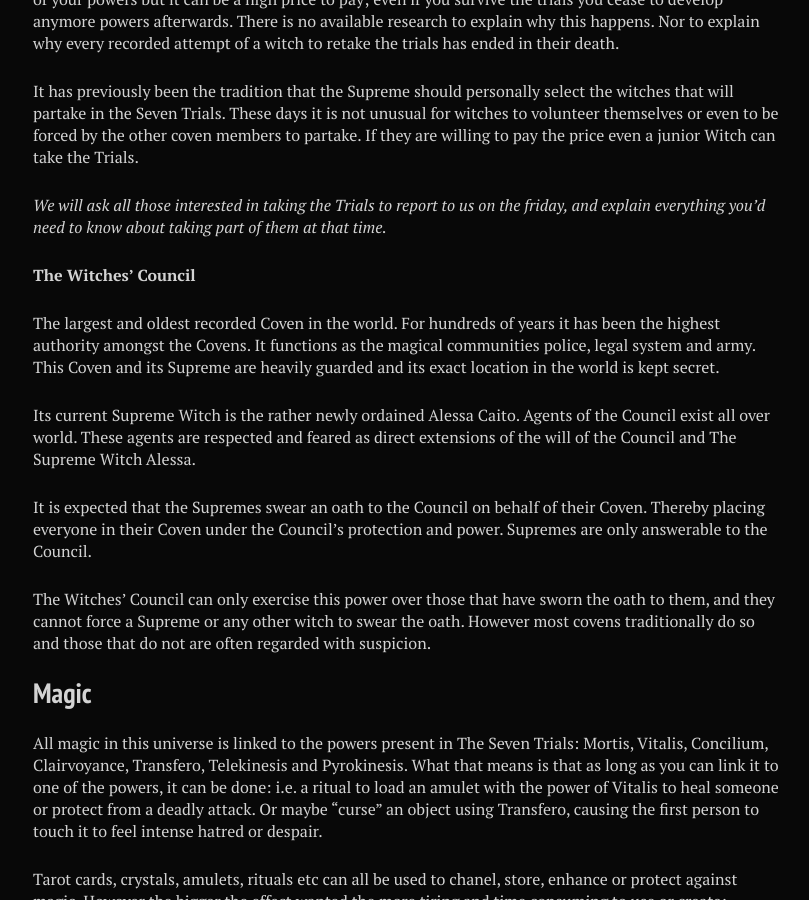
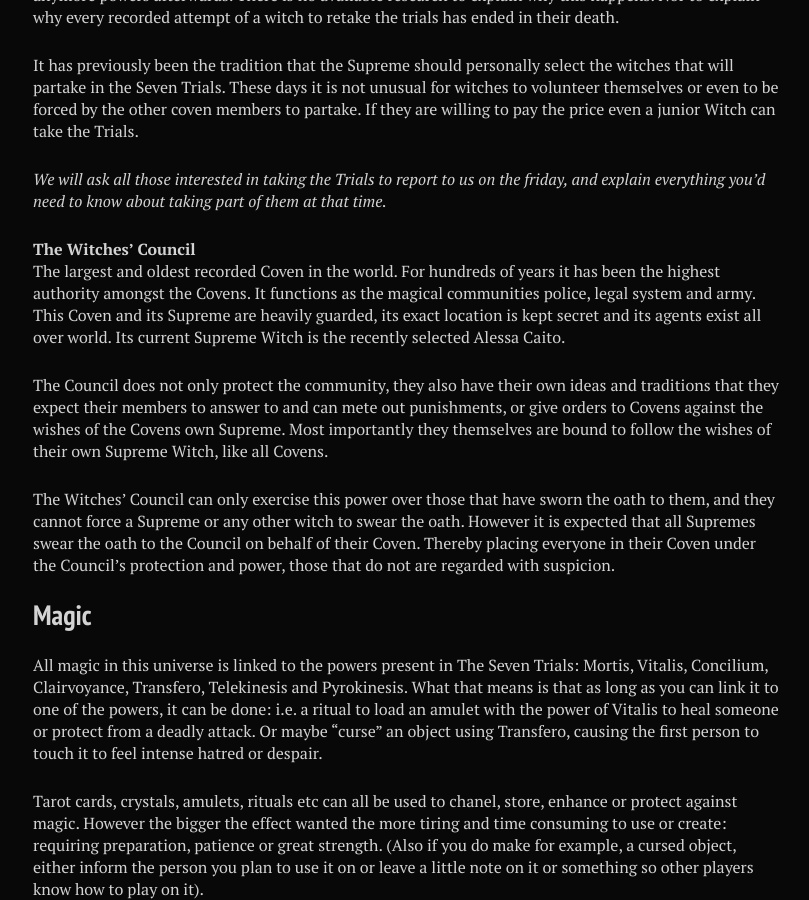
Before and after one commit to stanislavb/en.coven.nu, a Jekyll site: the page built from fictional/index.md, in a window 1280 px wide and 900 px high, scrolled down 3109 px. Shown: the whole window, without its empty margins (287-1096 px from the left). Built offline with Jekyll 4.4.1, drawn with Linux system fonts in a browser that asks for light colours; nearby versions of some CDN libraries.

Commit message:
Update index.md

```diff
--- a/fictional/index.md
+++ b/fictional/index.md
@@ -73,7 +73,6 @@ The personality of the Supreme steers the coven: a kind Supreme nourishes its co
 There are of course limits, should a Supreme go mad and begin murdering their members the Council can be called on to help put the Supreme down. The Supreme Witch is only answerable to the Witches’ Council (but only if they have sworn the oath). It is generally seen as bad taste to mistreat your coven and since its survival relies on new witches joining it, not the smartest move.
 
 **The Seven Trials**
-
 Every Supreme of every coven has gone through the The Seven Trials and proven themselves to be the most powerful witch in their coven: able to command all seven of the Original Powers. Only one is chosen per trial and the other candidates are eliminated round by round. It is possible to die during the trials.
 
 You only enter the trial once in your life, if at all. Entering the trials can be a way to speed up the reveal of your powers but it can be a high price to pay; even if you survive the trials you cease to develop anymore powers afterwards. There is no available research to explain why this happens. Nor to explain why every recorded attempt of a witch to retake the trials has ended in their death.
@@ -83,14 +82,11 @@ It has previously been the tradition that the Supreme should personally select t
 *We will ask all those interested in taking the Trials to report to us on the friday, and explain everything you'd need to know about taking part of them at that time.*
 
 **The Witches’ Council**
+The largest and oldest recorded Coven in the world.  For hundreds of years it has been the highest authority amongst the Covens. It functions as the magical communities police, legal system and army. This Coven and its Supreme are heavily guarded, its exact location is kept secret and its agents exist all over world. Its current Supreme Witch is the recently selected Alessa Caito.
 
-The largest and oldest recorded Coven in the world. For hundreds of years it has been the highest authority amongst the Covens. It functions as the magical communities police, legal system and army. This Coven and its Supreme are heavily guarded and its exact location in the world is kept secret.
+The Council does not only protect the community, they also have their own ideas and traditions that they expect their members to answer to and can mete out punishments, or give orders to Covens against the wishes of the Covens own Supreme. Most importantly they themselves are bound to follow the wishes of their own Supreme Witch, like all Covens.
 
-Its current Supreme Witch is the rather newly ordained Alessa Caito. Agents of the Council exist all over world. These agents are respected and feared as direct extensions of the will of the Council and The Supreme Witch Alessa.
-
-It is expected that the Supremes swear an oath to the Council on behalf of their Coven. Thereby placing everyone in their Coven under the Council's protection and power. Supremes are only answerable to the Council.
-
-The Witches’ Council can only exercise this power over those that have sworn the oath to them, and they cannot force a Supreme or any other witch to swear the oath. However most covens  traditionally do so and those that do not are often regarded with suspicion.
+The Witches’ Council can only exercise this power over those that have sworn the oath to them, and they cannot force a Supreme or any other witch to swear the oath. However it is expected that all Supremes swear the oath to the Council on behalf of their Coven. Thereby placing everyone in their Coven under the Council's protection and power, those that do not are regarded with suspicion.
 
 ## Magic
 
```
